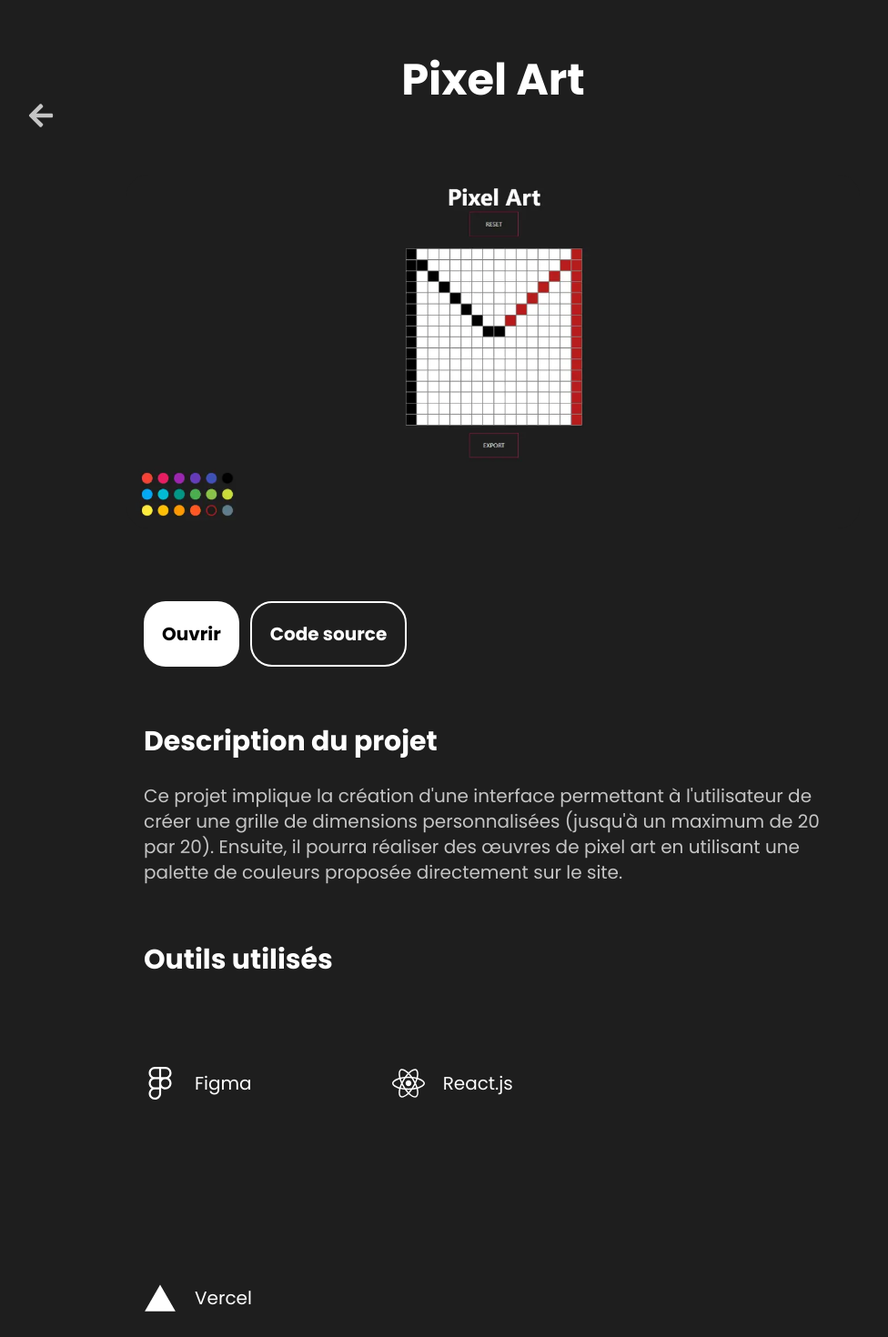
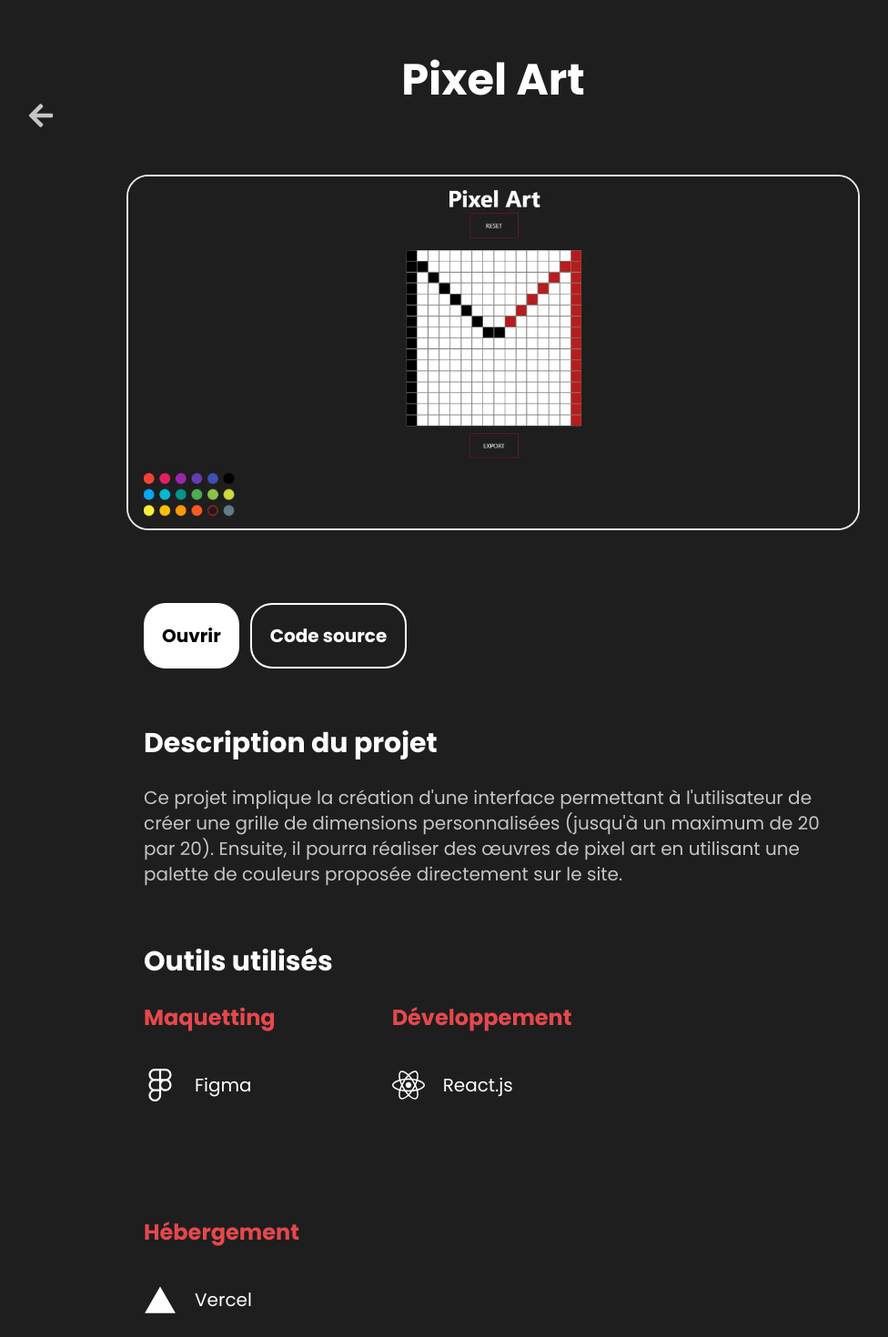
Before and after one commit to MehdiDiasGomes/Mon-portfolio, a React (Vite) app: page /pixelart in a window 1280 px wide. Shown: the top 1470 px of the page at 91% size, without its empty margins (98-1074 px from the left). Built offline with nearby package versions, Linux system fonts and the light colour scheme.

Commit message:
🐛 Fix : Projets

```diff
--- a/src/Components/ProjetsContenu/index.jsx
+++ b/src/Components/ProjetsContenu/index.jsx
@@ -1,6 +1,7 @@
 import React from 'react'
 import { Link } from 'react-router-dom'
 import { FaArrowLeft } from 'react-icons/fa'
+import Footer from '../../Layout/Footer'
 
 const index = ({
   titre,
@@ -13,21 +14,29 @@ const index = ({
   devTitre,
   hebergementTitre,
   lienOuvrir,
-  lienCode
+  lienCode,
 }) => {
   return (
+    <>
       <div className="flex justify-center">
         <div className="flex items-center duration-300 hover:scale-110 gap-2 absolute top-32 md:top-28 left-72 md:left-32 md:text-3xl md:block sm:hidden text-secondary hover:text-primary">
-        <Link className='flex gap-2' to="/"><FaArrowLeft /><span className='md:hidden'>Revenir en arrière</span></Link>
+          <Link className="flex gap-2" to="/">
+            <FaArrowLeft />
+            <span className="md:hidden">Revenir en arrière</span>
+          </Link>
         </div>
 
-      <div className="py-16 flex flex-col gap-20 pcScreen:w-1/2 md:w-full sm:w-full xl:w-[70%] lg:w-9/12">
+        <div className="py-16 flex flex-col gap-20 pcScreen:w-[60%] md:w-9/12 sm:w-full xl:w-[70%]">
           <div className="flex justify-center ">
             <h2 className="text-5xl text-primary font-bold">{titre}</h2>
           </div>
 
           <div className="flex gap-10 justify-center items-center">
-          <img className="w-[50rem] md:w-[90%] sm:w-[90%] rounded-3xl" src={img} alt={titre} />
+            <img
+              className="w-[50rem] md:w-[90%] sm:w-[90%] rounded-3xl border-2 border-TextSecondary"
+              src={img}
+              alt={titre}
+            />
           </div>
 
           <div className="flex flex-col gap-16 justify-center items-start px-16">
@@ -35,15 +44,13 @@ const index = ({
               <a
                 href={lienOuvrir}
                 target="_blank"
-              className="bg-primary rounded-3xl md:text-xl text-black p-5 flex justify-center items-center hover:bg-[#ffffffec] font-bold sm:text-paragMobile"
-            >
+                className="bg-primary rounded-3xl md:text-xl text-black p-5 flex justify-center items-center hover:bg-[#ffffffec] font-bold sm:text-paragMobile">
                 Ouvrir
               </a>
               <a
                 href={lienCode}
                 target="_blank"
-              className="text-primary rounded-3xl md:text-xl border-2 border-primary p-5 flex items-center justify-center hover:text-black hover:bg-primary duration-300 font-bold sm:text-paragMobile"
-            >
+                className="text-primary rounded-3xl md:text-xl border-2 border-primary p-5 flex items-center justify-center hover:text-black hover:bg-primary duration-300 font-bold sm:text-paragMobile">
                 Code source
               </a>
             </div>
@@ -52,14 +59,18 @@ const index = ({
               <h3 className="md:text-3xl sm:text-[1rem] text-primary font-bold">
                 Description du projet
               </h3>
-            <p className="text-secondary md:text-xl sm:text-paragMobile sm:text-start text-justify">{desc}</p>
+              <p className="text-secondary md:text-xl sm:text-paragMobile sm:text-start text-justify">
+                {desc}
+              </p>
             </div>
 
             <div className="flex flex-col gap-7">
-            <h3 className="md:text-3xl sm:text-[1rem] text-primary font-bold">Outils utilisés</h3>
+              <h3 className="md:text-3xl sm:text-[1rem] text-primary font-bold">
+                Outils utilisés
+              </h3>
               <div className="flex md:gap-20 sm:gap-16 xl:gap-32 items-start flex-wrap">
                 <div className="flex flex-col gap-10 justify-center items-start">
-                <h4 className="md:text-2xl sm:text-[1rem] font-bold bg-gradient-to-r from-gradientPrimary to-gradientSecondary text-transparent bg-clip-text">
+                  <h4 className="md:text-2xl sm:text-[1rem] font-bold text-PrimaryText">
                     Maquetting
                   </h4>
                   <div className="flex flex-col text-4xl gap-1">
@@ -71,13 +82,15 @@ const index = ({
                 </div>
 
                 <div className="flex flex-col gap-10 justify-center items-start">
-                <h4 className="md:text-2xl sm:text-[1rem] font-bold bg-gradient-to-r from-gradientPrimary to-gradientSecondary text-transparent bg-clip-text">
+                  <h4 className="md:text-2xl sm:text-[1rem] font-bold text-PrimaryText">
                     Développement
                   </h4>
                   <div className="flex flex-col text-4xl text-primary">
                     <div className="flex flex-col gap-10">
                       <div className="md:text-xl sm:text-[1rem] flex gap-5 items-center text-primary">
-                      <span className="md:text-4xl sm:text-2xl">{logoDev}</span>
+                        <span className="md:text-4xl sm:text-2xl">
+                          {logoDev}
+                        </span>
                         <span>{devTitre}</span>
                       </div>
                     </div>
@@ -85,7 +98,7 @@ const index = ({
                 </div>
 
                 <div className="flex flex-col gap-10 justify-center items-start">
-                <h4 className="md:text-2xl sm:text-[1rem] font-bold bg-gradient-to-r from-gradientPrimary to-gradientSecondary text-transparent bg-clip-text">
+                  <h4 className="md:text-2xl sm:text-[1rem] font-bold text-PrimaryText">
                     Hébergement
                   </h4>
                   <div className="flex flex-col text-4xl gap-10 text-primary">
@@ -100,6 +113,8 @@ const index = ({
           </div>
         </div>
       </div>
+      <Footer />
+    </>
   )
 }
 
```
Lines whose indentation alone changed are shown as unchanged.
